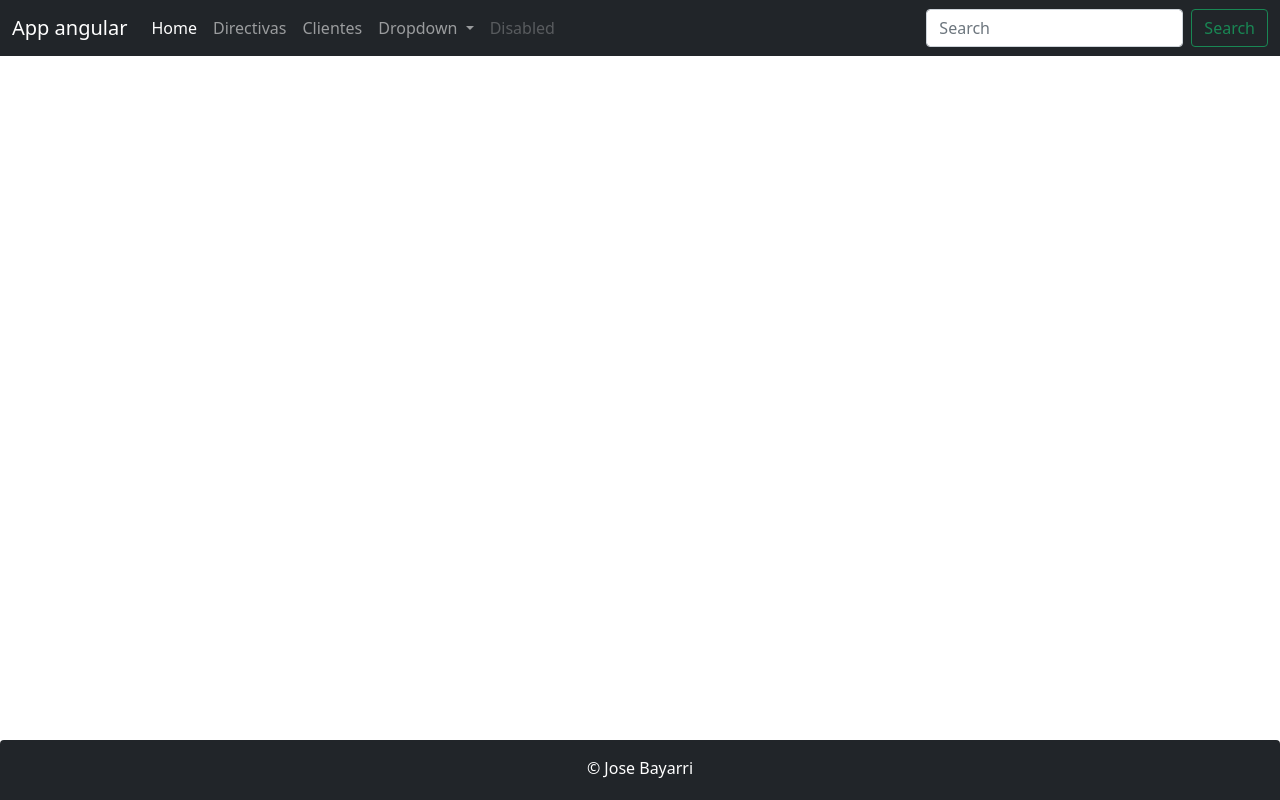
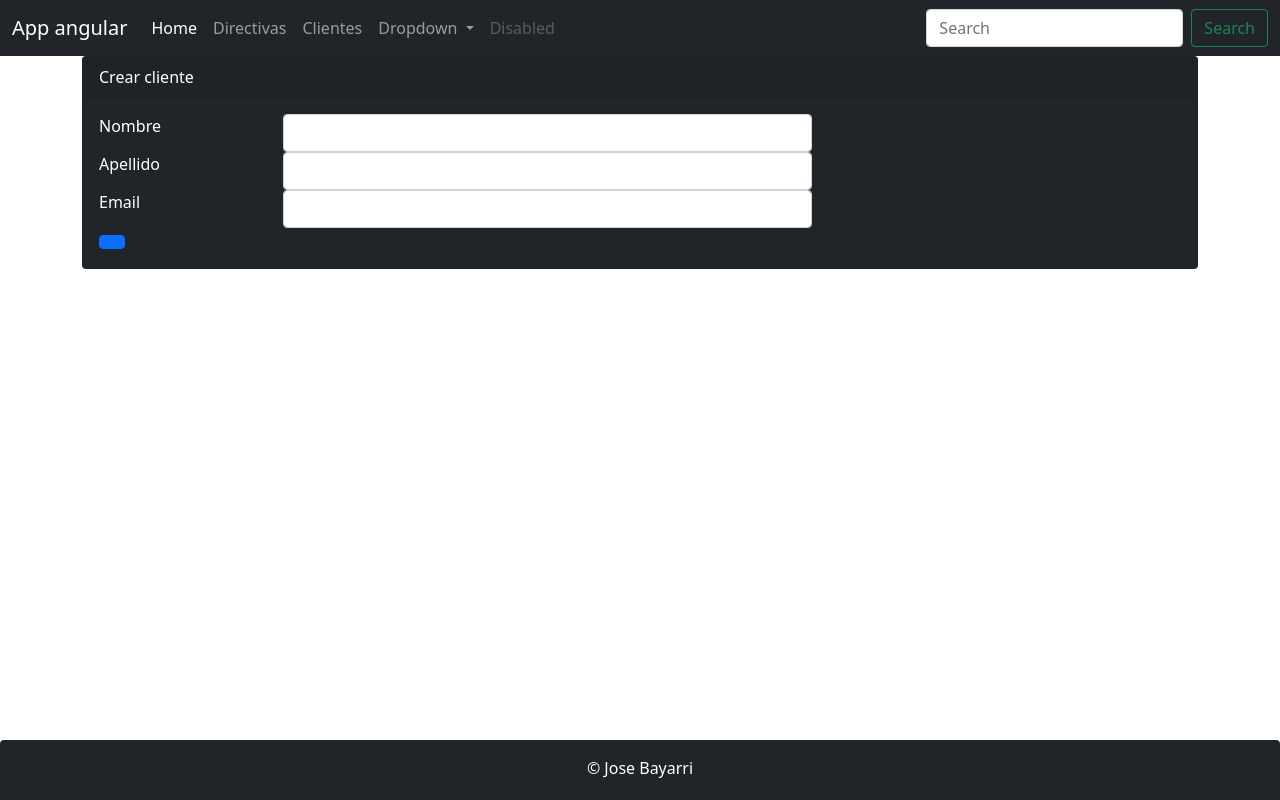
Before and after one commit to vazura6/curso-front, an Angular app: page /clientes/form in a window 1280 px wide. Before the commit this address led to /. Built offline with nearby package versions, Linux system fonts and the light colour scheme.

Commit message:
Lección 54

```diff
--- a/src/app/clientes/clientes.component.html
+++ b/src/app/clientes/clientes.component.html
@@ -2,6 +2,11 @@
     <div class="card-header">Clientes</div>
     <div class="card-body text-primary">
       <h5 class="card-title">Info de clientes</h5>
+
+      <div class="my-2 text-left">
+        <button class="btn btn-rounded btn-primary" type="button" [routerLink]="['/clientes/form']">Crear cliente</button>
+      </div>
+
 
       <table class="table table-bordered table-stripped">
           <thead>
--- /dev/null
+++ b/src/app/clientes/form.component.html
@@ -0,0 +1,39 @@
+<div class="card bg-dark text-white">
+    <div class="card-header">{{ titulo }}</div>
+    <div class="card-body">
+
+        <form (ngSubmit)="create()">
+
+            <div class="form-group row">
+                <label for="nombre" class="col-form-lable col-sm-2">Nombre</label>
+                <div class="col-sm-6">
+                    <input type="text" class="form-control" [(ngModel)]="cliente.nombre" name="nombre">
+                </div>
+            </div>
+
+            <div class="form-group row">
+                <label for="apellidos" class="col-form-lable col-sm-2">Apellido</label>
+                <div class="col-sm-6">
+                    <input type="text" class="form-control" [(ngModel)]="cliente.apellidos" name="apellidos">
+                </div>
+            </div>
+
+            <div class="form-group row">
+                <label for="email" class="col-form-lable col-sm-2">Email</label>
+                <div class="col-sm-6">
+                    <input type="text" class="form-control" [(ngModel)]="cliente.email" name="email">
+                </div>
+            </div>
+
+            <div class="form-group row">
+                <div class="col-sm-6">
+                    <button class="btn btn-rounded btn-primary" role=""button></button>
+                </div>
+            </div>
+
+
+        </form>
+
+
+    </div>
+</div>
--- /dev/null
+++ b/src/app/clientes/form.component.ts
@@ -0,0 +1,23 @@
+import { Component, OnInit } from '@angular/core';
+import { Cliente } from './cliente';
+
+@Component({
+  selector: 'app-form',
+  templateUrl: './form.component.html'
+})
+export class FormComponent implements OnInit {
+
+  cliente: Cliente = new Cliente();
+  titulo: string = "Crear cliente";
+
+  constructor() { }
+
+  ngOnInit(): void {
+  }
+
+  public create(): void {
+    console.log("Cliked");
+    console.log(this.cliente);
+  }
+
+}
```
Also changed, not shown: src/app/app.module.ts (+7 -1 lines).
